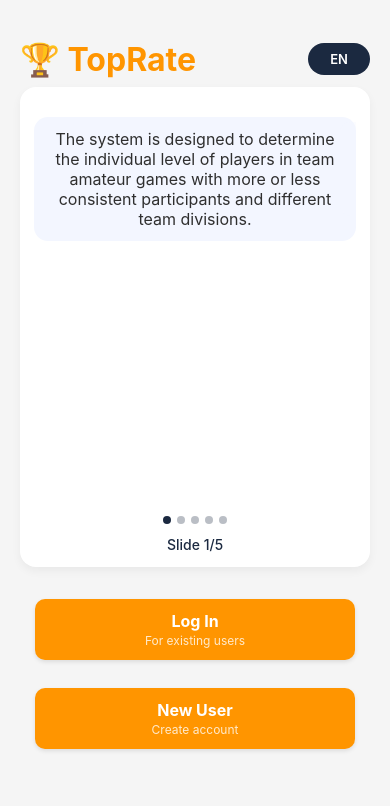
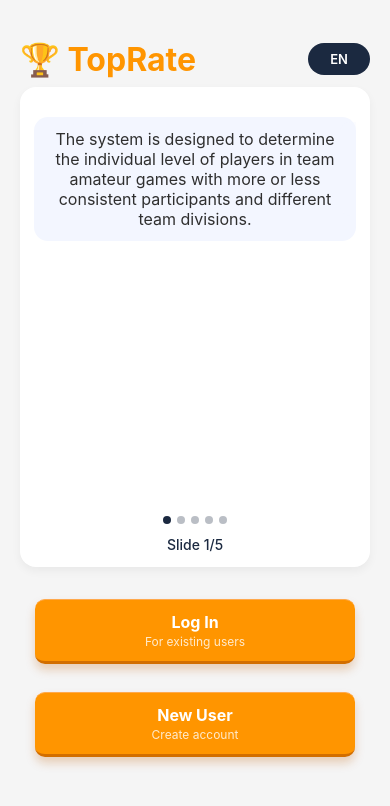
Before and after one commit to zveresch2019-ship-it/TopRate, a React Native app: screen / in a window 390 px wide. Shown: the top 806 px of the page. Built offline with nearby package versions, Linux system fonts and the light colour scheme; no server answers.

Commit message:
Restore left-aligned title and add raised button styling

```diff
--- a/src/screens/LoginScreen.tsx
+++ b/src/screens/LoginScreen.tsx
@@ -683,7 +683,7 @@ const styles = StyleSheet.create({
     gap: 8,
   },
   authContent: {
-    alignItems: 'center',
+    alignItems: 'stretch',
     gap: 6,
   },
   title: {
@@ -692,11 +692,11 @@ const styles = StyleSheet.create({
     color: '#FF9500',
     marginTop: 8,
     marginBottom: 6,
+    alignSelf: 'flex-start',
   },
   titleAuth: {
-    marginTop: 0,
-    marginBottom: 4,
-    textAlign: 'center',
+    marginTop: 2,
+    marginBottom: 6,
   },
   headerRow: {
     flexDirection: 'row',
@@ -704,9 +704,9 @@ const styles = StyleSheet.create({
     justifyContent: 'space-between',
   },
   headerRowAuth: {
-    justifyContent: 'center',
     width: '100%',
     position: 'relative',
+    justifyContent: 'space-between',
   },
   langButton: {
     minWidth: 62,
@@ -723,8 +723,7 @@ const styles = StyleSheet.create({
     fontWeight: '600',
   },
   langButtonAuth: {
-    position: 'absolute',
-    right: 0,
+    position: 'relative',
   },
   helpContainer: {
     width: 560,
@@ -772,11 +771,15 @@ const styles = StyleSheet.create({
     paddingHorizontal: 20,
     borderRadius: 10,
     alignItems: 'center',
-    shadowColor: '#000',
-    shadowOffset: { width: 0, height: 2 },
-    shadowOpacity: 0.1,
-    shadowRadius: 4,
-    elevation: 3,
+    shadowColor: '#C05A00',
+    shadowOffset: { width: 0, height: 6 },
+    shadowOpacity: 0.25,
+    shadowRadius: 10,
+    elevation: 6,
+    borderBottomWidth: 3,
+    borderBottomColor: '#D26E00',
+    borderTopWidth: 1,
+    borderTopColor: '#FFA94D',
   },
   modeButtonSecondary: {
     marginTop: 12,
@@ -821,11 +824,15 @@ const styles = StyleSheet.create({
     borderRadius: 8,
     alignItems: 'center',
     marginTop: 8,
-    shadowColor: '#000',
-    shadowOffset: { width: 0, height: 2 },
-    shadowOpacity: 0.1,
-    shadowRadius: 4,
-    elevation: 3,
+    shadowColor: '#C05A00',
+    shadowOffset: { width: 0, height: 6 },
+    shadowOpacity: 0.25,
+    shadowRadius: 10,
+    elevation: 6,
+    borderBottomWidth: 3,
+    borderBottomColor: '#D26E00',
+    borderTopWidth: 1,
+    borderTopColor: '#FFA94D',
   },
   submitButtonDisabled: {
     opacity: 0.6,
```
